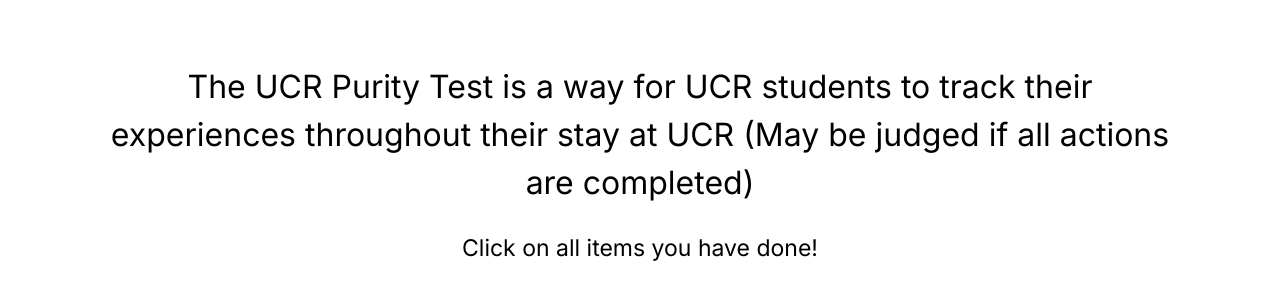
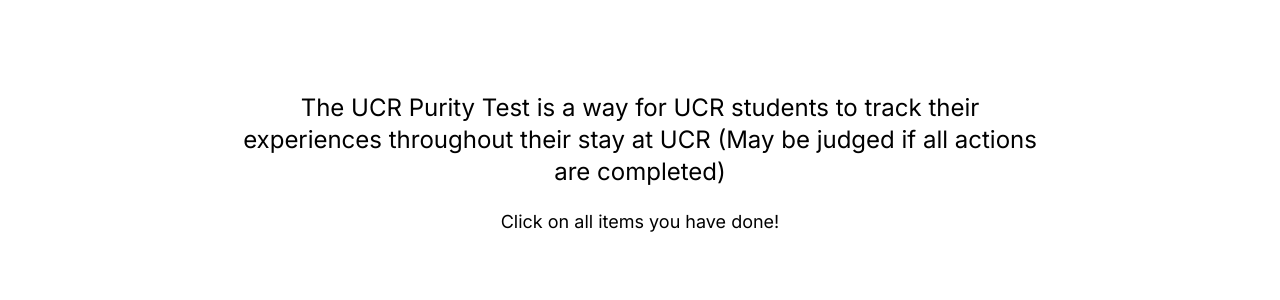
Before and after one commit to brandontran1220/UCRPurity, a Next.js app: page / in a window 1280 px wide. Shown: the part 236-536 px from the top of the page. Built offline with nearby package versions, Linux system fonts and the light colour scheme.

Commit message:
simplified descript.tsx

```diff
--- a/src/components/descript.tsx
+++ b/src/components/descript.tsx
@@ -1,17 +1,14 @@
 const descript = () => {
   return (
-    <div>
-      <p className="font-inter text-center text-[32px]">
+    <div className="font-inter text-center">
+      <p className="text-2xl">
         The UCR Purity Test is a way for UCR students to track their
+        <br />
+        experiences throughout their stay at UCR (May be judged if all actions
+        <br />
+        are completed)
       </p>
-      <p className="font-inter text-center text-[32px]">
-        experiences throughout their stay at UCR (May be judged if all actions
-      </p>
-      <p className="font-inter text-center text-[32px]">are completed)</p>
-      <br></br>
-      <p className="font-inter text-center text-[23px]">
-        Click on all items you have done!
-      </p>
+      <p className="pt-5 text-lg">Click on all items you have done!</p>
     </div>
   );
 };
```
